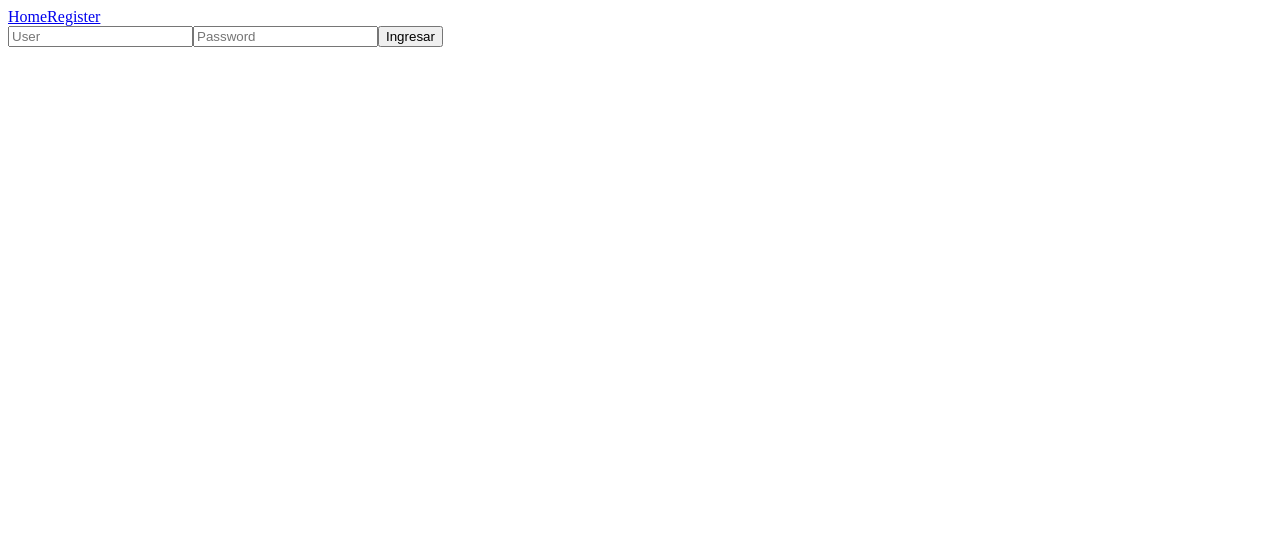
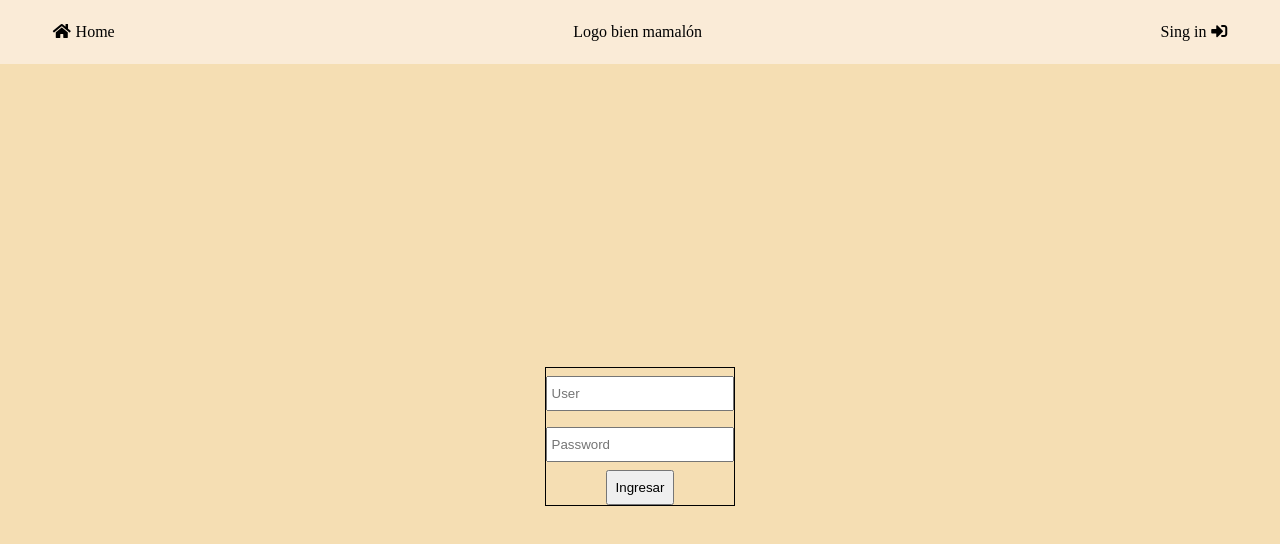
Before and after one commit to Edwardreyessp/crud-proyecto-escom, a React (Create React App) app: page / in a window 1280 px wide. Shown: the top 544 px of the page. Built offline with nearby package versions, Linux system fonts and the light colour scheme; no server answers.

Commit message:
register and admin

```diff
--- a/package.json
+++ b/package.json
@@ -6,6 +6,7 @@
     "@testing-library/jest-dom": "^5.11.4",
     "@testing-library/react": "^11.1.0",
     "@testing-library/user-event": "^12.1.10",
+    "node-sass": "5.0.0",
     "react": "^17.0.2",
     "react-dom": "^17.0.2",
     "react-router-dom": "^5.2.0",
--- a/public/index.html
+++ b/public/index.html
@@ -5,7 +5,8 @@
   <meta charset="UTF-8">
   <meta name="viewport" content="width=device-width, initial-scale=1.0">
   <meta http-equiv="X-UA-Compatible" content="ie=edge">
-  <title>Document</title>
+  <title>Let's Play</title>
+  <link rel="stylesheet" href="https://cdnjs.cloudflare.com/ajax/libs/font-awesome/5.15.2/css/all.min.css">
 </head>
 
 <body>
--- a/public/main.css
+++ /dev/null
@@ -1,3 +0,0 @@
-body {
-  background-color: aqua;
-}
--- a/src/App.jsx
+++ b/src/App.jsx
@@ -7,6 +7,9 @@ import {
     Link
 } from "react-router-dom"
 import Register from "./components/Register"
+import styles from './scss/App.module.scss'
+import "./scss/main.scss"
+
 let xmlContent = ''
 let nicks = []
 let refresh = ''
@@ -17,6 +20,7 @@ const App = () => {
   const [user, setUser] = useState("")
   const [inpassword, setinPassword] = useState("")
   const [component, setComponent] = useState("")
+  const [login, setLogin] = useState(false)
 
   useEffect(() => {
     fetch("Users.xml").then((response) => {
@@ -50,29 +54,56 @@ const App = () => {
   const handleSumbit = (e) => {
     e.preventDefault()
     state.map(({nick, password}) => {
-      if(nick === "admin" && password === "1234" && nick === user && password === inpassword)
+      if(nick === "admin" && password === "1234" && nick === user && password === inpassword) {
         setComponent("MenuCrud")
-      else if(nick === user && password === inpassword && nick !== "admin")
+        setLogin(true)
+      }
+      else if(nick === user && password === inpassword && nick !== "admin") {
         setComponent("usuario")
+        setLogin(true)
+      }
       return ""
     })
     setUser("")
     setinPassword("")
   }
 
+  const reset = () => {
+    setComponent("")
+    setLogin(false)
+  }
+
   return (
     <Router>
-      <main>
-        <section>
-          <Link to="/" onClick={() => setComponent("")}>Home</Link>
-          <Link to="/register">Register</Link>
+      <main className={styles.container}>
+        <section className={styles.enlaces}>
+          {/* <Link to="/Proyecto/index.html" onClick={() => reset()}>Home</Link> */}
+          <Link to="/" className={styles.link}
+            onClick={() => reset()}>
+            <div>
+              <i className="fas fa-home"></i>
+              Home
+            </div>
+          </Link>
+          <div>Logo bien mamalón</div>
+          {!login &&
+            <Link to="/register" className={styles.link}
+            onClick={() => setLogin(true)}>
+              <div>
+                Sing in
+                <i className="fas fa-sign-in-alt"></i>
+              </div>
+            </Link>
+          }
         </section>
         <Switch>
+          {/* <Route path="/Proyecto/index.html"> */}
           <Route exact path="/">
             {component === "MenuCrud" && <MenuCrud/>}
             {component === "usuario" && <h1>Modo usuario</h1>}
             {component === "" &&
-              <form className="form" onSubmit={handleSumbit}>
+              <div className={styles.login}>
+                <form className={styles.form} onSubmit={handleSumbit}>
                   <input
                       placeholder="User"
                       type="text"
@@ -86,7 +117,8 @@ const App = () => {
                       value={inpassword}
                   />
                   <button>Ingresar</button>
-              </form>}
+                </form>
+              </div>}
           </Route>
           <Route path="/register">
             <Register state={state} setState={setState}/>
--- a/src/components/MenuCrud.jsx
+++ b/src/components/MenuCrud.jsx
@@ -1,11 +1,15 @@
 import { useEffect, useState } from "react"
-import styles from '../App.module.css'
+import styles from '../scss/MenuCrud.module.scss'
+import VerEjercicio from "./VerEjercicio"
 
 const MenuCrud = () => {
     let xmlContent = ''
     let libros = []
-    const [preState, setPreState] = useState([])
-    let array = [0, 1]
+    const [state, setState] = useState([])
+    const [someButtom, setSomeButtom] = useState(false)
+    const [Ver, setVer] = useState(false)
+    const [idChallenge, setIdChallenge] = useState(0)
+    let array = [0, 1, 2, 3, 4, 5, 6, 7, 8, 9, 10, 11, 12, 13, 14, 15, 16, 17, 18, 19, 20, 21, 22, 23, 24, 25, 26, 27, 28, 29, 30, 31, 32, 33, 34, 35]
 
     const set = async () => {
       await fetch("CRUD.xml").then((response) => {
@@ -14,7 +18,8 @@ const MenuCrud = () => {
 
           let parser = new DOMParser()
           let xmlDOM = parser.parseFromString(xmlContent, 'application/xml')
-          let niveles = xmlDOM.querySelectorAll('nivel')
+          let niveles = xmlDOM.querySelectorAll('niveles')
+
           niveles.forEach((nivelXMLNode) => {
             array.forEach(index2 => {
               let id = nivelXMLNode.children[index2].getAttribute("id")
@@ -24,6 +29,16 @@ const MenuCrud = () => {
               let y1 = nivelXMLNode.children[index2].children[3].textContent
               let y2 = nivelXMLNode.children[index2].children[4].textContent
               let y3 = nivelXMLNode.children[index2].children[5].textContent
+              let x1pory1 = nivelXMLNode.children[index2].children[6].textContent
+              let x1pory2 = nivelXMLNode.children[index2].children[7].textContent
+              let x1pory3 = nivelXMLNode.children[index2].children[8].textContent
+              let x2pory1 = nivelXMLNode.children[index2].children[9].textContent
+              let x2pory2 = nivelXMLNode.children[index2].children[10].textContent
+              let x2pory3 = nivelXMLNode.children[index2].children[11].textContent
+              let x3pory1 = nivelXMLNode.children[index2].children[12].textContent
+              let x3pory2 = nivelXMLNode.children[index2].children[13].textContent
+              let x3pory3 = nivelXMLNode.children[index2].children[14].textContent
+              let area = nivelXMLNode.children[index2].children[15].textContent
 
               libros = [...libros, {
                                     id: id,
@@ -32,10 +47,20 @@ const MenuCrud = () => {
                                     x3: x3,
                                     y1: y1,
                                     y2: y2,
-                                    y3: y3
+                                    y3: y3,
+                                    x1pory1: x1pory1,
+                                    x1pory2: x1pory2,
+                                    x1pory3: x1pory3,
+                                    x2pory1: x2pory1,
+                                    x2pory2: x2pory2,
+                                    x2pory3: x2pory3,
+                                    x3pory1: x3pory1,
+                                    x3pory2: x3pory2,
+                                    x3pory3: x3pory3,
+                                    area: area
                                   }]
             })
-            setPreState([...libros])
+            setState([...libros])
           })
         })
       })
@@ -46,32 +71,50 @@ const MenuCrud = () => {
     // eslint-disable-next-line
   },[])
 
+  const setVerEjercicio = (id) => {
+    setVer(true)
+    setSomeButtom(true)
+    setIdChallenge(id)
+  }
+
   return (
-    <div>
-      <main className={styles.crud}>
+    <div className={styles.containerCrud}>
+      {!someButtom ? <main className={styles.crud}>
         <section className={styles.header}>
           <div>Ejercicio</div>
           <div>Acciones</div>
         </section>
-        {/* {preState.map(({id, array}) => (
-          <section key={id}>
-            {array.map((index) => (
-              <section className={styles.lista}>
-                <div key={id + index}>Nivel {id} - challenge {index}</div>
+          {state.map(({id}) => (
+            <section key={id} className={styles.lista}>
+              <div>
+                  Nivel {id[0] === "A" && 1}
+                    {id[0] === "B" && 2}
+                    {id[0] === "C" && 3}
+                    {id[0] === "D" && 4}
+                    {id[0] === "E" && 5}
+                    {id[0] === "F" && 6}
+                  -challenge {id[1] === "A" && 1}
+                    {id[1] === "B" && 2}
+                    {id[1] === "C" && 3}
+                    {id[1] === "D" && 4}
+                    {id[1] === "E" && 5}
+                    {id[1] === "F" && 6}
+              </div>
               <section>
-                  <button>Ver ejercicio</button>
+                <button onClick={() => setVerEjercicio(id)}>
+                  Ver ejercicio
+                </button>
                 <button>Modificar ejercicio</button>
                 <button>Eliminar ejercicio</button>
                 <button>Probar ejercicio</button>
               </section>
             </section>
           ))}
-          </section>
-        ))} */}
-        <button onClick={() => console.log(preState)}>View preState</button>
         </main>
+        : (Ver && <VerEjercicio state={state} idChallenge={idChallenge}/>)
+      }
     </div>
   )
 }
 
-export default MenuCrud;
+export default MenuCrud
--- /dev/null
+++ b/src/components/VerEjercicio.jsx
@@ -0,0 +1,21 @@
+const VerEjercicio = ({state, idChallenge}) => {
+  return (
+    <div>
+      {idChallenge === "AA" &&
+        state.map(({id, x1, x2, x3, y1, y2, y3}) => (
+          id === idChallenge &&
+            <div key={id}>
+              <h3>x1: {x1}</h3>
+              <h3>x2: {x2}</h3>
+              <h3>x3: {x3}</h3>
+              <h3>y1: {y1}</h3>
+              <h3>y2: {y2}</h3>
+              <h3>y3: {y3}</h3>
+            </div>
+        ))
+      }
+    </div>
+  )
+}
+
+export default VerEjercicio
--- /dev/null
+++ b/src/scss/App.module.scss
@@ -0,0 +1,52 @@
+.container {
+  width: 100vw;
+  height: 100vh;
+
+  .enlaces {
+    height: 4rem;
+    display: flex;
+    align-items: center;
+    justify-content: space-between;
+    padding: 0 3rem;
+    background-color: antiquewhite;
+
+    .link {
+      text-decoration: none;
+      color: black;
+
+      i {
+        margin: 0 0.3rem;
+      }
+
+      div:hover {
+        opacity: 0.5;
+        border-bottom: 2px black solid;
+      }
+    }
+  }
+
+  .login {
+    background-color: wheat;
+    height: 93.1vh;
+    display: flex;
+    align-items: center;
+    justify-content: center;
+
+    .form {
+      display: flex;
+      flex-direction: column;
+      align-items: center;
+      justify-content: center;
+      border: 1px solid black;
+
+      input {
+        padding: 0.5rem 0.2rem;
+        margin: 0.5rem 0;
+      }
+
+      button {
+        padding: 0.5rem 0.5rem;
+      }
+    }
+  }
+}
--- a/src/App.module.css
+++ b/src/scss/MenuCrud.module.scss
@@ -1,23 +1,31 @@
+.containerCrud {
+  display: flex;
+  justify-content: center;
+}
+
 .crud {
   width: 40rem;
   margin: 1rem 0;
-  text-align: center;
 }
 
 .header {
   background: wheat;
   display: grid;
-  grid-template-columns: repeat(2, 1fr);
+  grid-template-columns: 14rem auto;
 }
 
 .lista {
   display: grid;
-  grid-template-columns: repeat(2, 1fr);
+  grid-template-columns: 14rem auto;
   background: lightcoral;
 }
 
 .header div {
   border: solid 1px rgba(0, 0, 0, 0.2);
+  display: flex;
+  justify-content: center;
+  align-items: center;
+  height: 3rem;
 }
 
 .lista section {
@@ -27,4 +35,11 @@
 
 .lista div {
   border: solid 1px rgba(0, 0, 0, 0.2);
+  display: flex;
+  align-items: center;
+  justify-content: center;
 }
+
+.lista button {
+  margin: 0.5rem;
+}
--- /dev/null
+++ b/src/scss/main.scss
@@ -0,0 +1,4 @@
+* {
+  margin: 0;
+  padding: 0;
+}
```
Also changed, not shown: 1 other file (tests, documents, lock files or other folders). Lines whose indentation alone changed are shown as unchanged.
